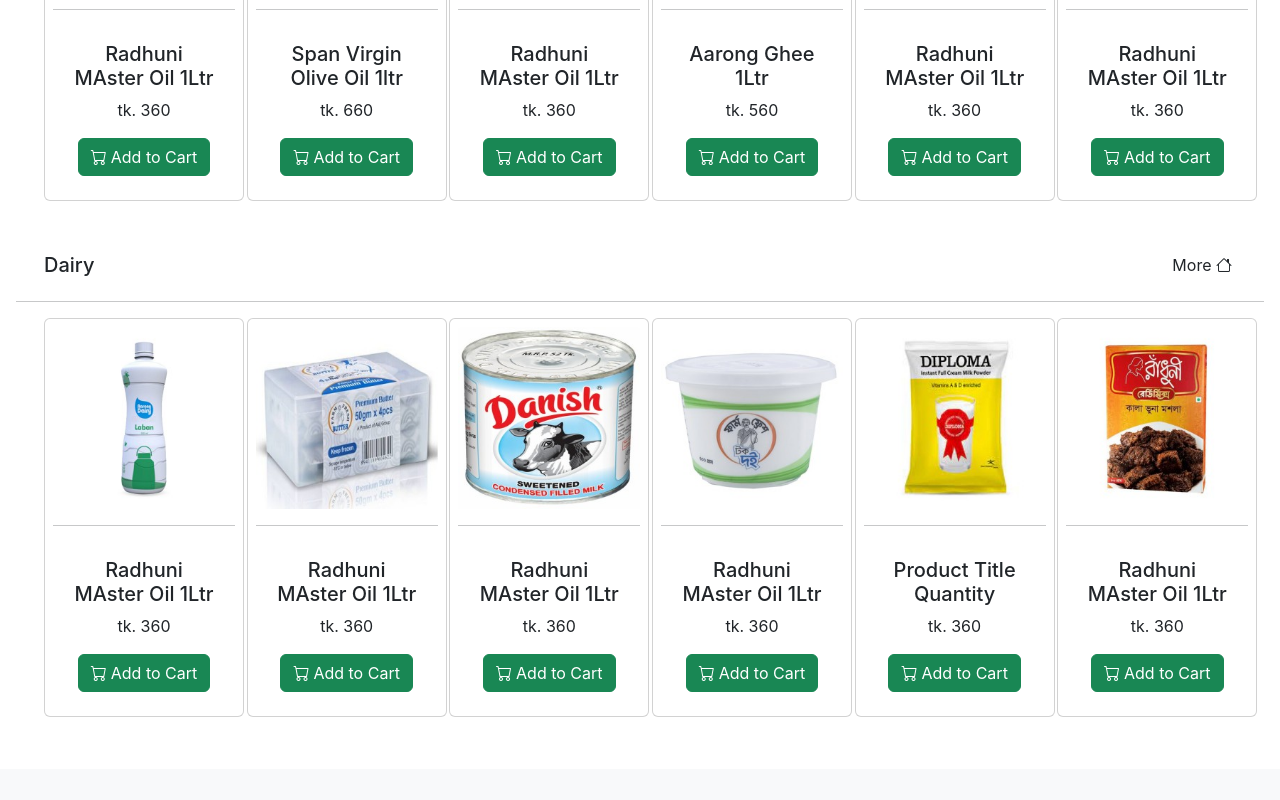
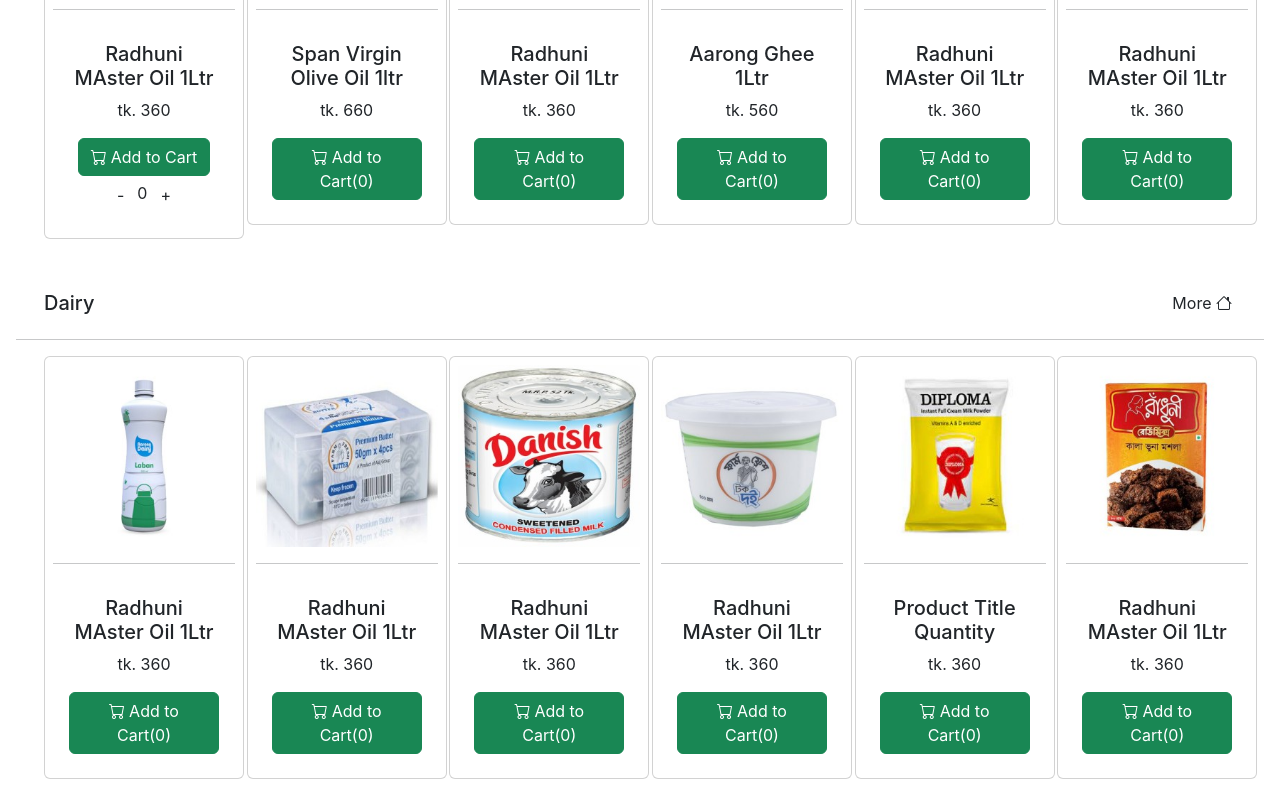
Before and after one commit to MdTanvirHassan/MeenaClick, a React (Create React App) app: page /Register in a window 1280 px wide. Shown: the part 2140-2940 px from the top of the page. Built offline with nearby package versions, Linux system fonts and the light colour scheme.

Commit message:
updating cart

```diff
--- a/src/App.js
+++ b/src/App.js
@@ -42,11 +42,16 @@
       setAlert(null)
     },1500)
   }
+   const [cart, setCart] = useState(0);
+    const handleAddProduct=()=> {
+        const newCart = cart+1;
+        setCart(newCart);
+     }
   return (
     <>
 
       <Fragment>
-      <Header mode={mode} toggleMode={toggleMode}></Header>
+      <Header mode={mode} toggleMode={toggleMode} handleAddProduct={handleAddProduct}></Header>
       <Alert alert={alert}></Alert>
       <Routes>
         <Route path='/Home' element={<Header />} />
@@ -55,7 +60,7 @@
       </Routes>
       <Carousel mode={mode}></Carousel>
       <Feature mode={mode}></Feature>
-      <Product mode={mode} showAlert={showAlert} title='Product Title Quantity' price='price'></Product>
+      <Product mode={mode} handleAddProduct={handleAddProduct} title='Product Title Quantity' price='price'></Product>
       <Footer mode={mode}></Footer>
       <ScrollButton />
     </Fragment>
--- a/src/components/Header/Header.js
+++ b/src/components/Header/Header.js
@@ -36,7 +36,7 @@
 
 
 
-          <li><Link to='/Cart' className="nav-link px-2 link-dark"><button type="button" className={`btn btn-outline-${props.mode==='dark'?'light':'secondary'}`} data-bs-toggle="offcanvas" data-bs-target="#offcanvasRight" aria-controls="offcanvasRight"><i className="bi bi-cart me-1"></i>Cart <span className="badge text-bg-danger rounded-pill align-text-bottom"> 7</span></button></Link></li>
+          <li><Link to='/Cart' className="nav-link px-2 link-dark"><button type="button" className={`btn btn-outline-${props.mode==='dark'?'light':'secondary'}`} data-bs-toggle="offcanvas" data-bs-target="#offcanvasRight" aria-controls="offcanvasRight" onClick={props.handleAddProduct}><i className="bi bi-cart me-1"></i>Cart <span className="badge text-bg-danger rounded-pill align-text-bottom"> 7</span></button></Link></li>
           {/* <li><a href='/' className="nav-link px-2 link-dark">Products</a></li> */}
         </ul>
 
--- a/src/components/Product/Product.js
+++ b/src/components/Product/Product.js
@@ -14,12 +14,20 @@
 import dd6 from '../../image/dd6.jpg';
 
 export default function Product(props) {
-    const [cart, setCart] = useState([]);
-    const handleAddProduct=(product)=> {
-        console.log("Product Added.",product);
-        const newCart = [...cart,product];
-        setCart(newCart);
-     }
+    const [cart, setCart] = useState(0)
+    const handleCart=(item,action)=>{
+        setCart((prevCart)=>{
+            return{
+                ...prevCart,
+                [item]: action=="up"?cart[item]+1:cart[item]-1
+            }
+        })
+    }
+    // const handleAddProduct=(product)=> {
+    //     console.log("Product Added.",product);
+    //     const newCart = [...cart,product];
+    //     setCart(newCart);
+    //  }
   return (
     <div>
         <div className="mx-3 my-5 ">
@@ -38,7 +46,13 @@
                     <div className={`card-body text-center`}>
                         <h5 className="card-title">Radhuni MAster Oil 1Ltr</h5>
                         <p className="card-text">tk. 360</p>
-                        <a href='/' className="btn btn-success " alt='Added' onClick={handleAddProduct}><i className="bi bi-cart me-1"></i>Add to Cart</a>
+                        <button href='/' className="btn btn-success " alt='Added' ><i className="bi bi-cart me-1"></i>Add to Cart</button>
+                        <div className="flex">
+                                <button className='btn' onClick={()=>setCart(cart+1)}>-</button>
+                                <span>{cart}</span>
+                                <button className='btn' onClick={()=>setCart(cart+1)}>+</button>
+                        </div>
+                        {/* <a href='/' className="btn btn-success " onClick={handleCart}><i className="bi bi-cart me-1"></i>Add to Cart</a> */}
                     </div>
                     </div>
                 </div>
@@ -50,7 +64,7 @@
                         <h5 className="card-title">Span Virgin Olive Oil 1ltr
 </h5>
                         <p className="card-text">tk. 660</p>
-                        <a href='/' className="btn btn-success "><i className="bi bi-cart me-1"></i>Add to Cart</a>
+                        <button href='/' className="btn btn-success " alt='Added' onClick={()=>setCart(cart+1)}><i className="bi bi-cart me-1"></i>Add to Cart({cart})</button>
                     </div>
                     </div>
                 </div>
@@ -61,7 +75,7 @@
                     <div className="card-body text-center">
                         <h5 className="card-title">Radhuni MAster Oil 1Ltr</h5>
                         <p className="card-text">tk. 360</p>
-                        <a href='/' className="btn btn-success "><i className="bi bi-cart me-1"></i>Add to Cart</a>
+                        <button href='/' className="btn btn-success " alt='Added' onClick={()=>setCart(cart+1)}><i className="bi bi-cart me-1"></i>Add to Cart({cart})</button>
                     </div>
                     </div>
                 </div>
@@ -72,7 +86,7 @@
                     <div className="card-body text-center">
                         <h5 className="card-title">Aarong Ghee 1Ltr</h5>
                         <p className="card-text">tk. 560</p>
-                        <a href='/' className="btn btn-success "><i className="bi bi-cart me-1"></i>Add to Cart</a>
+                        <button href='/' className="btn btn-success " alt='Added' onClick={()=>setCart(cart+1)}><i className="bi bi-cart me-1"></i>Add to Cart({cart})</button>
                     </div>
                     </div>
                 </div>
@@ -83,7 +97,7 @@
                     <div className="card-body text-center">
                         <h5 className="card-title">Radhuni MAster Oil 1Ltr</h5>
                         <p className="card-text">tk. 360</p>
-                        <a href='/' className="btn btn-success "><i className="bi bi-cart me-1"></i>Add to Cart</a>
+                        <button href='/' className="btn btn-success " alt='Added' onClick={()=>setCart(cart+1)}><i className="bi bi-cart me-1"></i>Add to Cart({cart})</button>
                     </div>
                     </div>
                 </div>
@@ -94,7 +108,7 @@
                     <div className="card-body text-center">
                         <h5 className="card-title">Radhuni MAster Oil 1Ltr</h5>
                         <p className="card-text">tk. 360</p>
-                        <a href='/' className="btn btn-success "><i className="bi bi-cart me-1"></i>Add to Cart</a>
+                        <button href='/' className="btn btn-success " alt='Added' onClick={()=>setCart(cart+1)}><i className="bi bi-cart me-1"></i>Add to Cart({cart})</button>
                     </div>
                     </div>
                 </div>
@@ -121,7 +135,7 @@
                     <div className={`card-body text-center`}>
                         <h5 className="card-title">Radhuni MAster Oil 1Ltr</h5>
                         <p className="card-text">tk. 360</p>
-                        <a href='/' className="btn btn-success "><i className="bi bi-cart me-1"></i>Add to Cart</a>
+                        <button href='/' className="btn btn-success " alt='Added' onClick={()=>setCart(cart+1)}><i className="bi bi-cart me-1"></i>Add to Cart({cart})</button>
                     </div>
                     </div>
                 </div>
@@ -132,7 +146,7 @@
                     <div className="card-body text-center">
                         <h5 className="card-title">Radhuni MAster Oil 1Ltr</h5>
                         <p className="card-text">tk. 360</p>
-                        <a href='/' className="btn btn-success "><i className="bi bi-cart me-1"></i>Add to Cart</a>
+                        <button href='/' className="btn btn-success " alt='Added' onClick={()=>setCart(cart+1)}><i className="bi bi-cart me-1"></i>Add to Cart({cart})</button>
                     </div>
                     </div>
                 </div>
@@ -143,7 +157,7 @@
                     <div className="card-body text-center">
                         <h5 className="card-title">Radhuni MAster Oil 1Ltr</h5>
                         <p className="card-text">tk. 360</p>
-                        <a href='/' className="btn btn-success "><i className="bi bi-cart me-1"></i>Add to Cart</a>
+                        <button href='/' className="btn btn-success " alt='Added' onClick={()=>setCart(cart+1)}><i className="bi bi-cart me-1"></i>Add to Cart({cart})</button>
                     </div>
                     </div>
                 </div>
@@ -154,7 +168,7 @@
                     <div className="card-body text-center">
                         <h5 className="card-title">Radhuni MAster Oil 1Ltr</h5>
                         <p className="card-text">tk. 360</p>
-                        <a href='/' className="btn btn-success "><i className="bi bi-cart me-1"></i>Add to Cart</a>
+                        <button href='/' className="btn btn-success " alt='Added' onClick={()=>setCart(cart+1)}><i className="bi bi-cart me-1"></i>Add to Cart({cart})</button>
                     </div>
                     </div>
                 </div>
@@ -165,7 +179,7 @@
                     <div className="card-body text-center">
                         <h5 className="card-title">{props.title}</h5>
                         <p className="card-text">tk. 360</p>
-                        <a href='/' className="btn btn-success "><i className="bi bi-cart me-1"></i>Add to Cart</a>
+                        <button href='/' className="btn btn-success " alt='Added' onClick={()=>setCart(cart+1)}><i className="bi bi-cart me-1"></i>Add to Cart({cart})</button>
                     </div>
                     </div>
                 </div>
@@ -176,7 +190,7 @@
                     <div className="card-body text-center">
                         <h5 className="card-title">Radhuni MAster Oil 1Ltr</h5>
                         <p className="card-text">tk. 360</p>
-                        <a href='/' className="btn btn-success "><i className="bi bi-cart me-1"></i>Add to Cart</a>
+                        <button href='/' className="btn btn-success " alt='Added' onClick={()=>setCart(cart+1)}><i className="bi bi-cart me-1"></i>Add to Cart({cart})</button>
                     </div>
                     </div>
                 </div>
```
